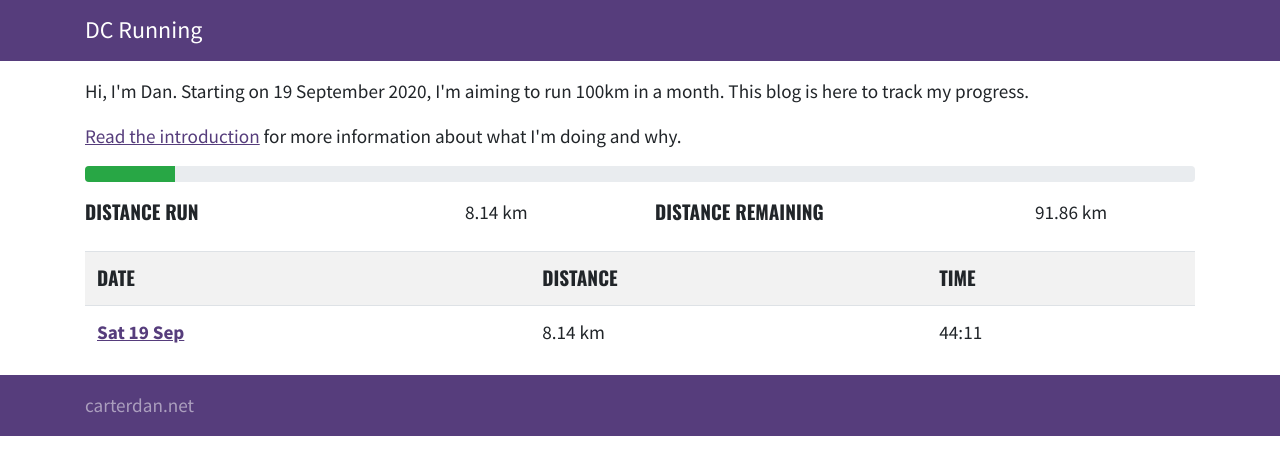
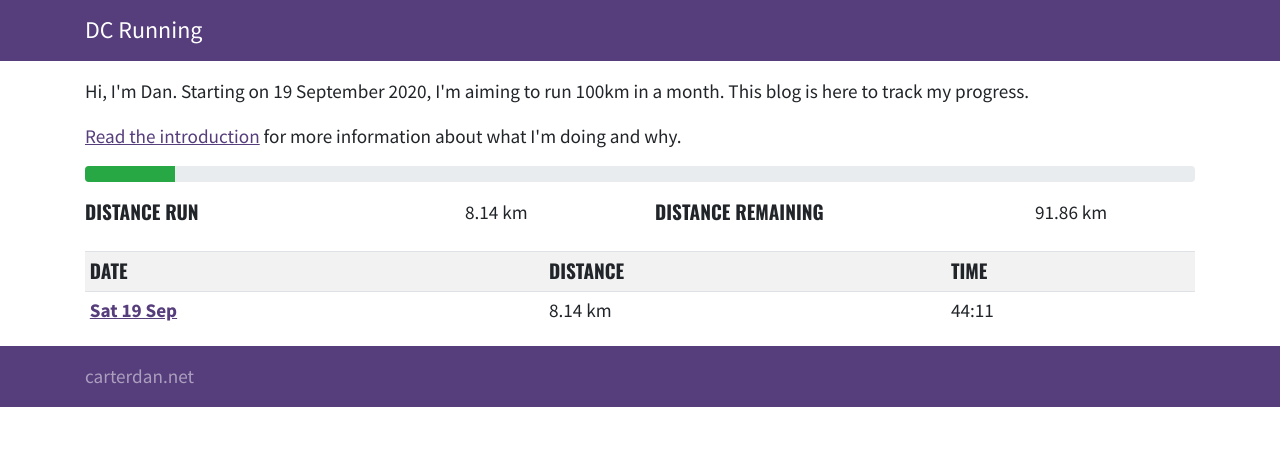
Before and after one commit to djcarter85/running, a Jekyll site: the page built from index.html, in a window 1280 px wide. Shown: the top 475 px of the page. Built offline with Jekyll 4.4.1, drawn with Linux system fonts in a browser that asks for light colours.

Commit message:
Improve homepage table

```diff
--- a/index.html
+++ b/index.html
@@ -20,7 +20,7 @@ layout: default
     <dd class="col-sm-2">{{ site.data.progress.target-distance | minus: site.data.progress.distance-run }} km</dd>
   </dl>
 
-  <table class="table table-striped table-hover">
+  <table class="table table-striped table-sm table-hover">
     <tr>
       <th>Date</th>
       <th>Distance</th>
```
